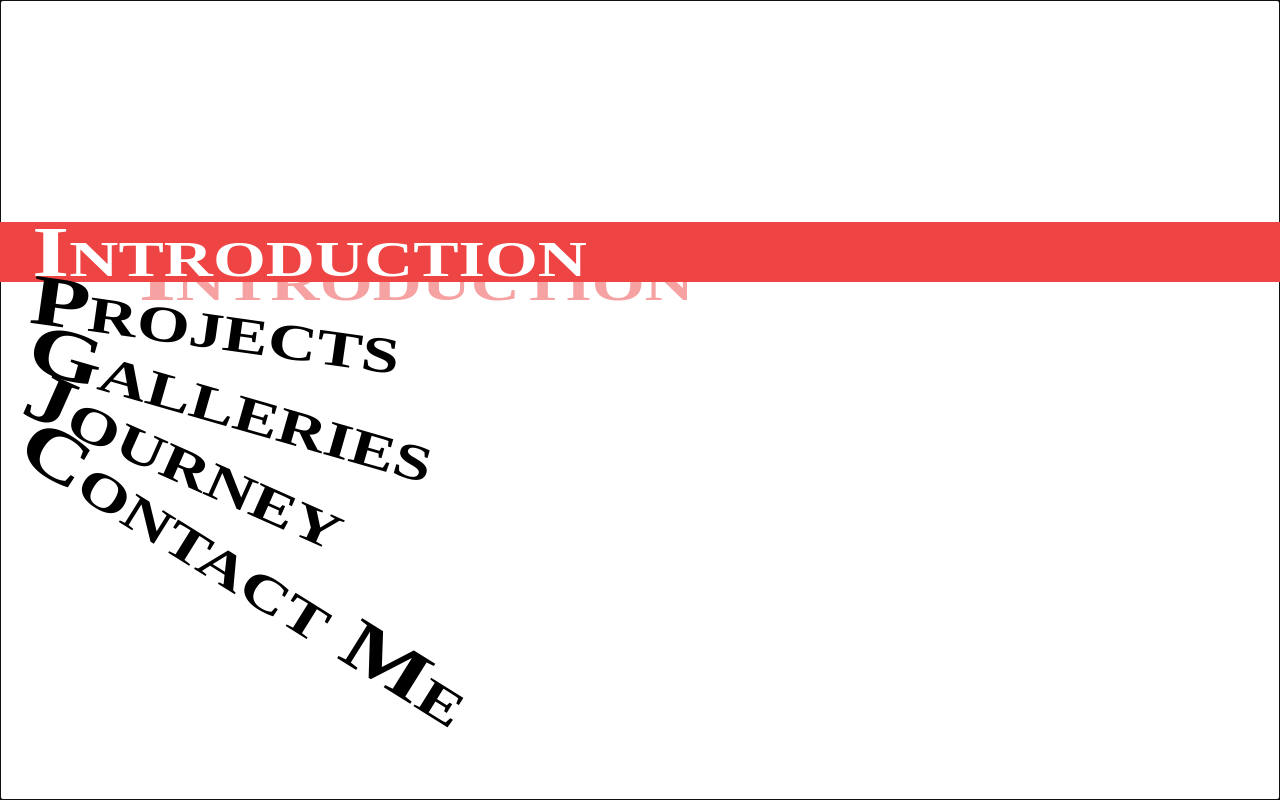
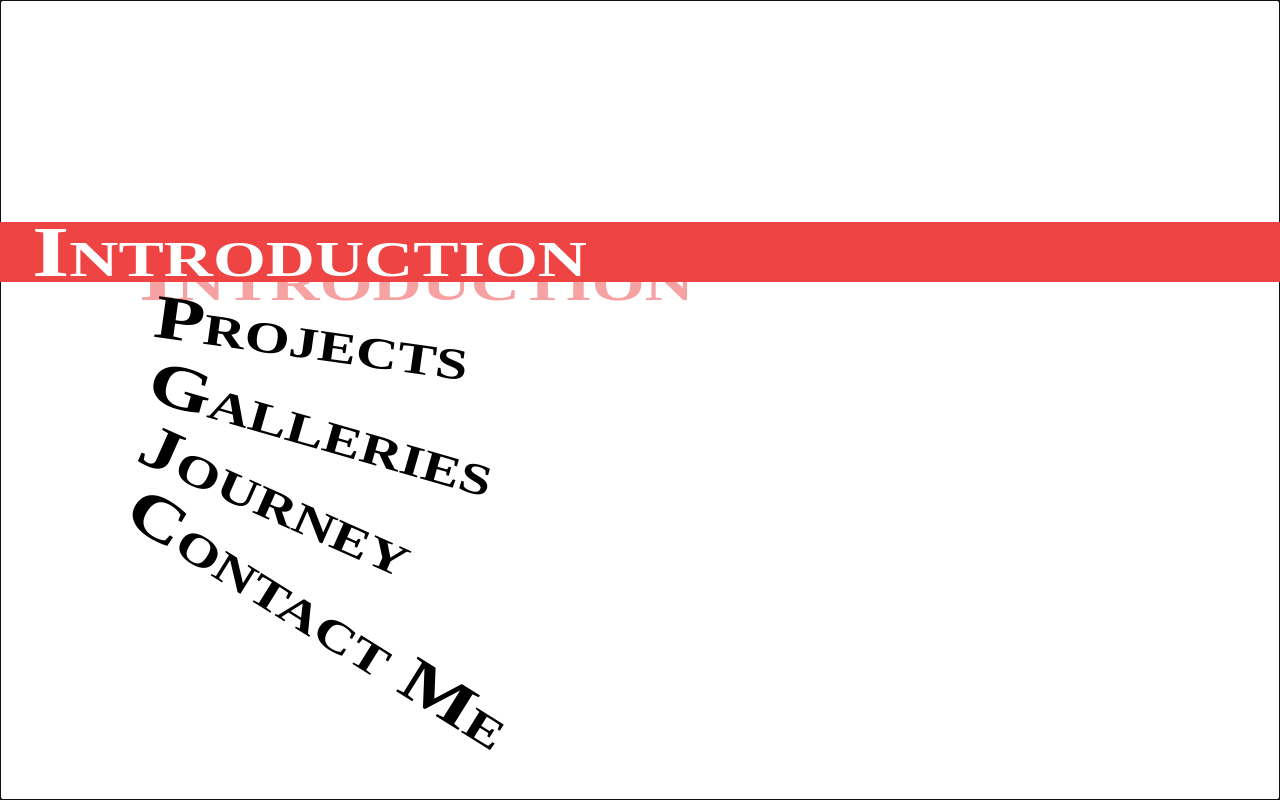
Before and after one commit to lluuvvii/my-personal-web-nextjs, a Next.js app: page /menutest in a window 1280 px wide. Built offline with nearby package versions, Linux system fonts and the light colour scheme.

Commit message:
update scale text transform

```diff
--- a/src/app/components/selectMenu/Menus.tsx
+++ b/src/app/components/selectMenu/Menus.tsx
@@ -98,7 +98,7 @@ export default function SelectMenu() {
                 sx={{
                   position: 'relative',
                   fontSize: { xs: '1.5rem', sm: '2rem', md: '2.5rem', lg: '3rem' },
-                  transform: 'scale(2, 1.5)',
+                  transform: selectedIndex === index ? 'scale(2, 1.5)' : 'scale(1.7, 1.3)',
                   fontVariant: 'small-caps',
                   fontWeight: 'bold',
                   textAlign: 'start',
```
